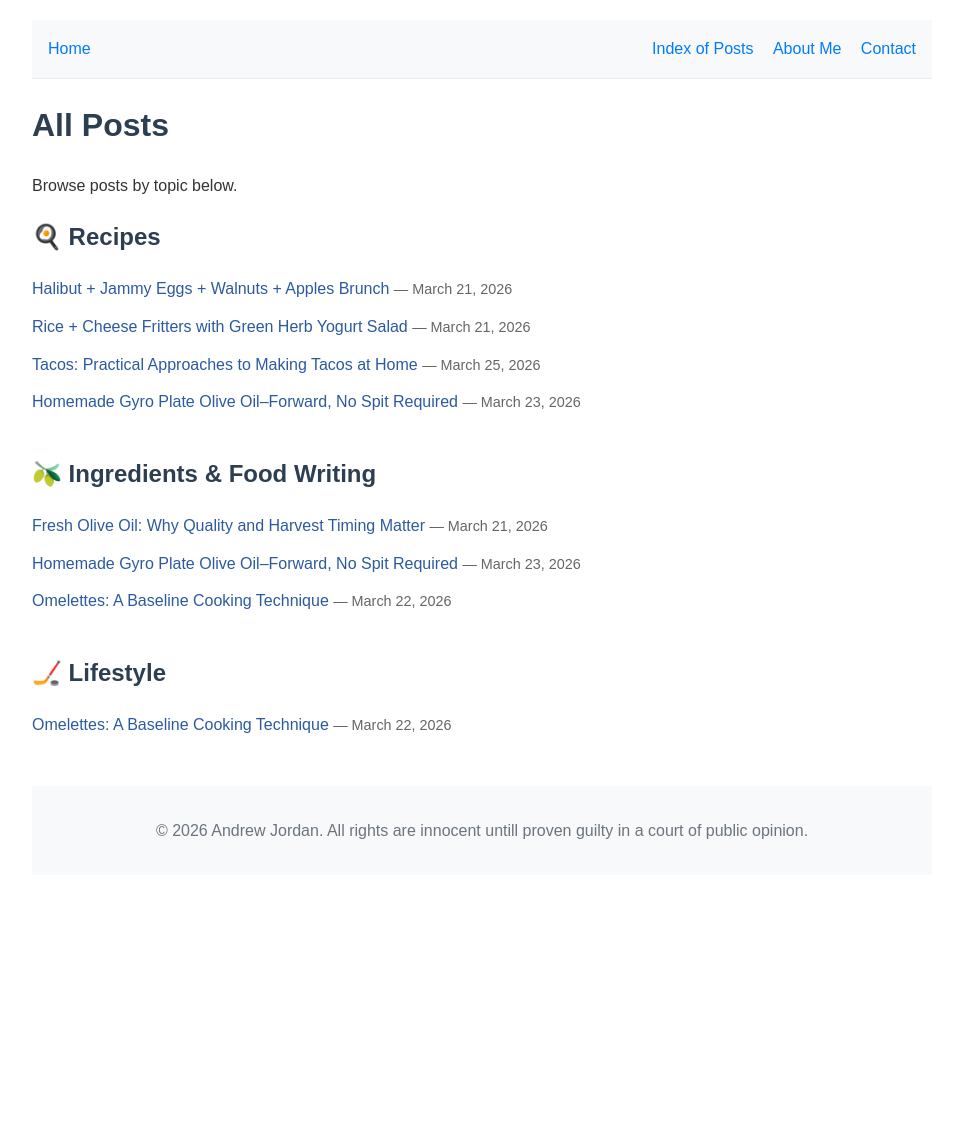
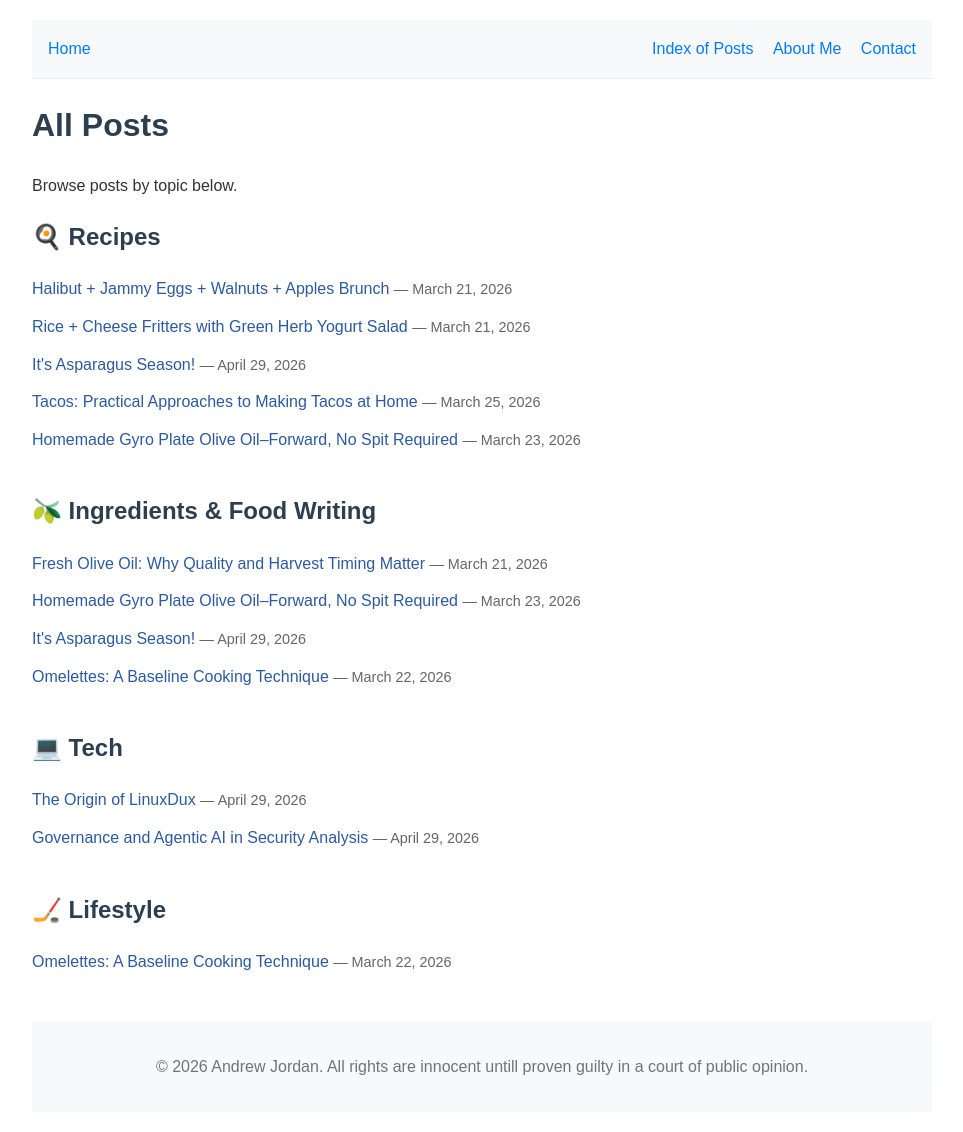
Before and after one commit to 05k0012/personal-homepage, a Jekyll site: the page built from posts.html, in a window 1280 px wide. Shown: the whole page, without its empty margins (158-1121 px from the left). Built offline with Jekyll 4.4.1, drawn with Linux system fonts in a browser that asks for light colours; before the commit the page ends 900 px from its top, so only the background shows below that.

Commit message:
updated tags and posts page

```diff
--- a/_posts/2026-04-29-governance-agentic-ai-security-analysis.md
+++ b/_posts/2026-04-29-governance-agentic-ai-security-analysis.md
@@ -4,7 +4,7 @@ title: "Governance and Agentic AI in Security Analysis"
 date: 2026-04-29
 images:
   - /assets/images/AiSlop.png
-tags: [ai, governance, security, agentic, grc]
+tags: [ai, governance, security, agentic, grc, tech]
 ---
 
 In the modern cybersecurity landscape, the conversation is shifting toward governance, risk, and compliance (GRC), specifically regarding how we govern agentic AI models used for security. Having used AI models extensively for security analysis, I have seen the evolution from simple automation to complex, autonomous agents.
--- a/_posts/2026-04-29-origin-of-linuxdux.md
+++ b/_posts/2026-04-29-origin-of-linuxdux.md
@@ -4,7 +4,7 @@ title: "The Origin of LinuxDux"
 date: 2026-04-29
 images:
   - /assets/images/TuxCollege.png
-tags: [linux, origin story, evergreen, tux, handle, personal]
+tags: [linux, origin story, evergreen, tux, handle, personal, tech]
 ---
 
 People sometimes ask where the name LinuxDux.com comes from. The short answer is that it started at The Evergreen State College, and like most humorous things in tech, it began with a misunderstanding.
```
Also changed, not shown: _posts/2026-04-29-its-asparagus-season.md (+1 -1 lines).
